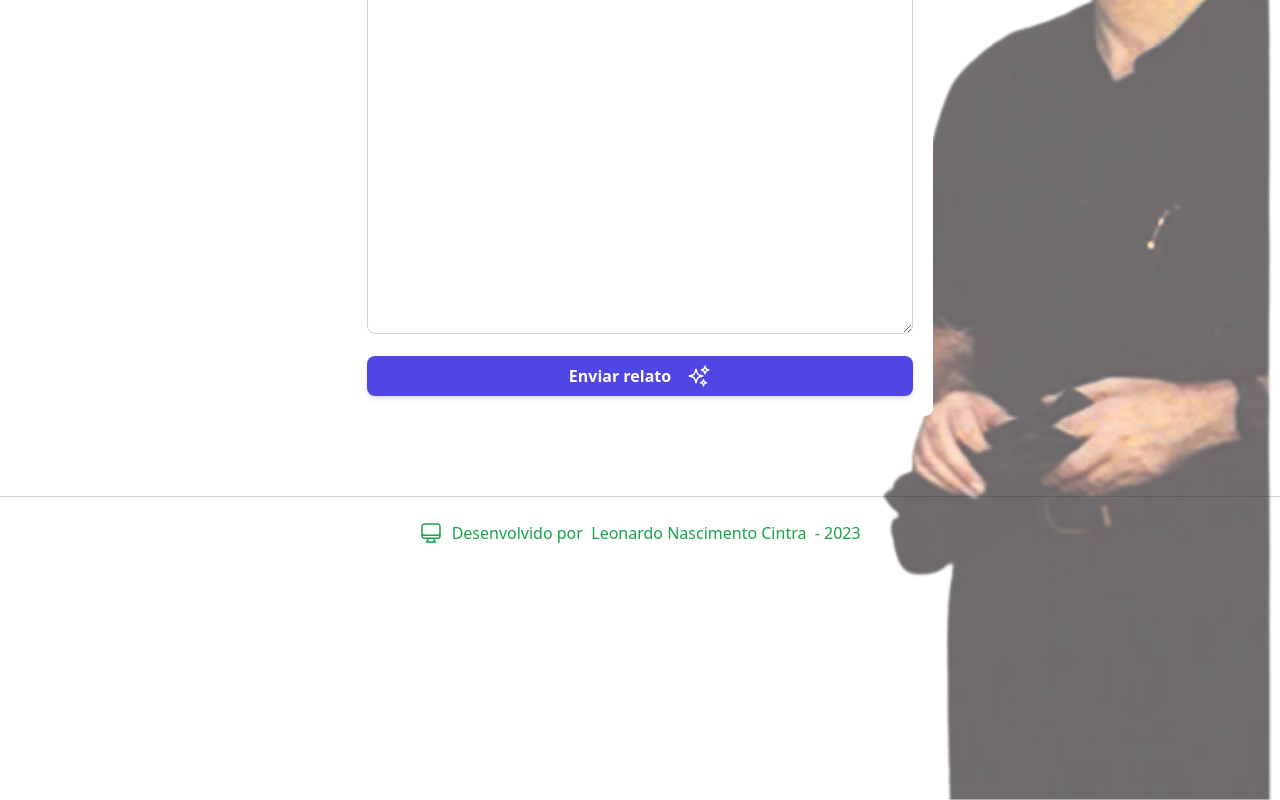
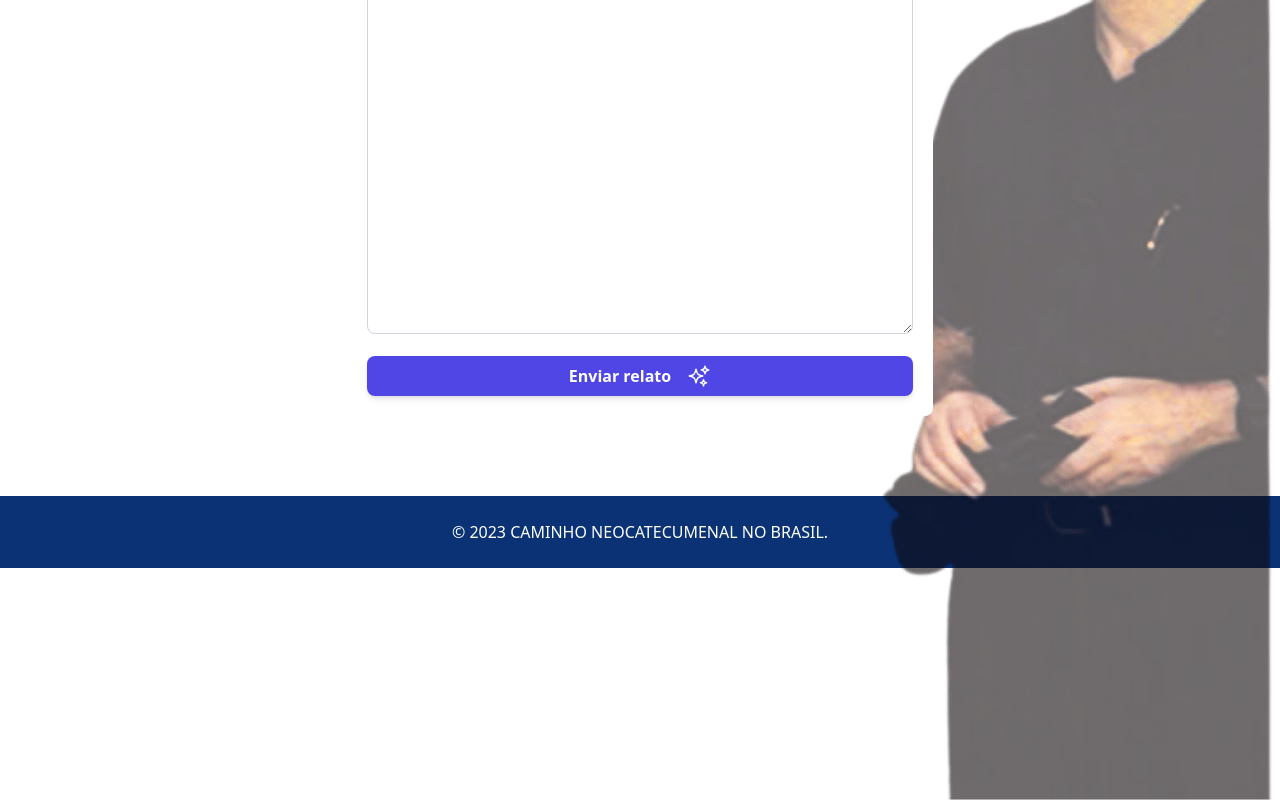
Before and after one commit to leonardocintra/padre-ramon, a Next.js app: page /contato in a window 1280 px wide. Shown: the part 540-1340 px from the top of the page. Built offline with nearby package versions, Linux system fonts and the light colour scheme.

Commit message:
feat: new footer

```diff
--- a/components/Footer.tsx
+++ b/components/Footer.tsx
@@ -2,25 +2,9 @@ interface FooterProps {}
 
 export default function Footer(props: FooterProps) {
   return (
-    <div className="container mx-auto px-4 border-t border-gray-300 mt-10">
-      <div className="flex flex-col justify-center items-center sm:flex-row text-green-600 font-extralight py-6">
-        <svg
-          xmlns="http://www.w3.org/2000/svg"
-          fill="none"
-          viewBox="0 0 24 24"
-          strokeWidth={1.5}
-          stroke="currentColor"
-          className="w-6 h-6"
-        >
-          <path
-            strokeLinecap="round"
-            strokeLinejoin="round"
-            d="M9 17.25v1.007a3 3 0 01-.879 2.122L7.5 21h9l-.621-.621A3 3 0 0115 18.257V17.25m6-12V15a2.25 2.25 0 01-2.25 2.25H5.25A2.25 2.25 0 013 15V5.25m18 0A2.25 2.25 0 0018.75 3H5.25A2.25 2.25 0 003 5.25m18 0V12a2.25 2.25 0 01-2.25 2.25H5.25A2.25 2.25 0 013 12V5.25"
-          />
-        </svg>
-        &nbsp; Desenvolvido por
-        <span className="font-light hover:font-bold">&nbsp; Leonardo Nascimento Cintra</span>
-        &nbsp; - 2023
+    <div className="mt-10 bg-[#0a3274]">
+      <div className="flex flex-col justify-center uppercase items-center sm:flex-row text-white py-6 font-light">
+        © 2023 Caminho Neocatecumenal no Brasil.
       </div>
     </div>
   );
--- a/pages/index.tsx
+++ b/pages/index.tsx
@@ -19,7 +19,7 @@ export default function Home() {
         <link rel="icon" href="/favicon.ico" />
       </Head>
       <main className="">
-        {/* <Cabecalho
+        <Cabecalho
           titulo="Padre Ramón Sevillano Valencia"
           subTitulo="31/08/1943 - 05/01/1996"
         />
@@ -29,9 +29,7 @@ export default function Home() {
 
         <QuadroVideo></QuadroVideo>
 
-        <Footer></Footer> */}
-
-        <Desativado />
+        <Footer></Footer>
       </main>
     </>
   );
```
